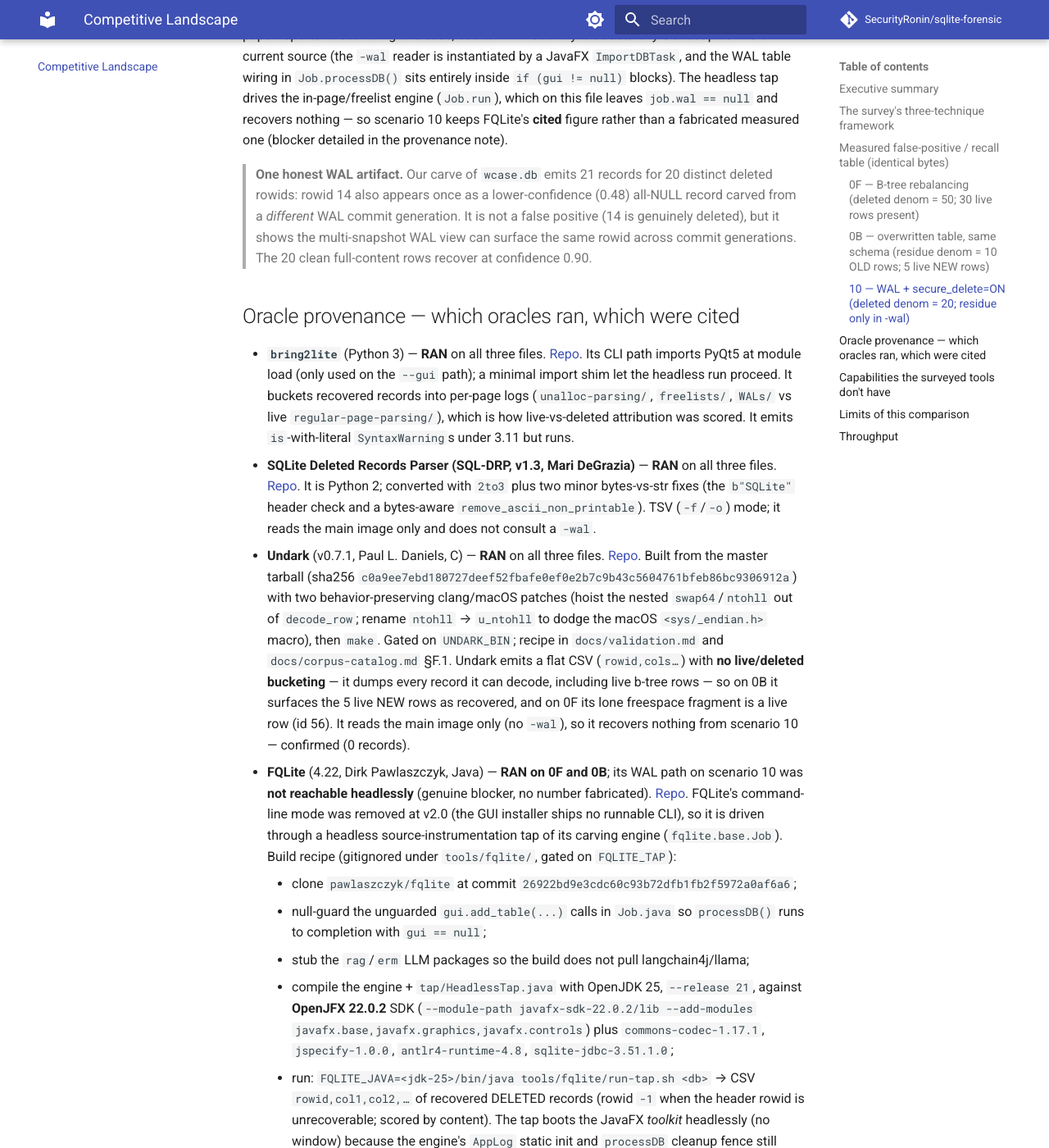
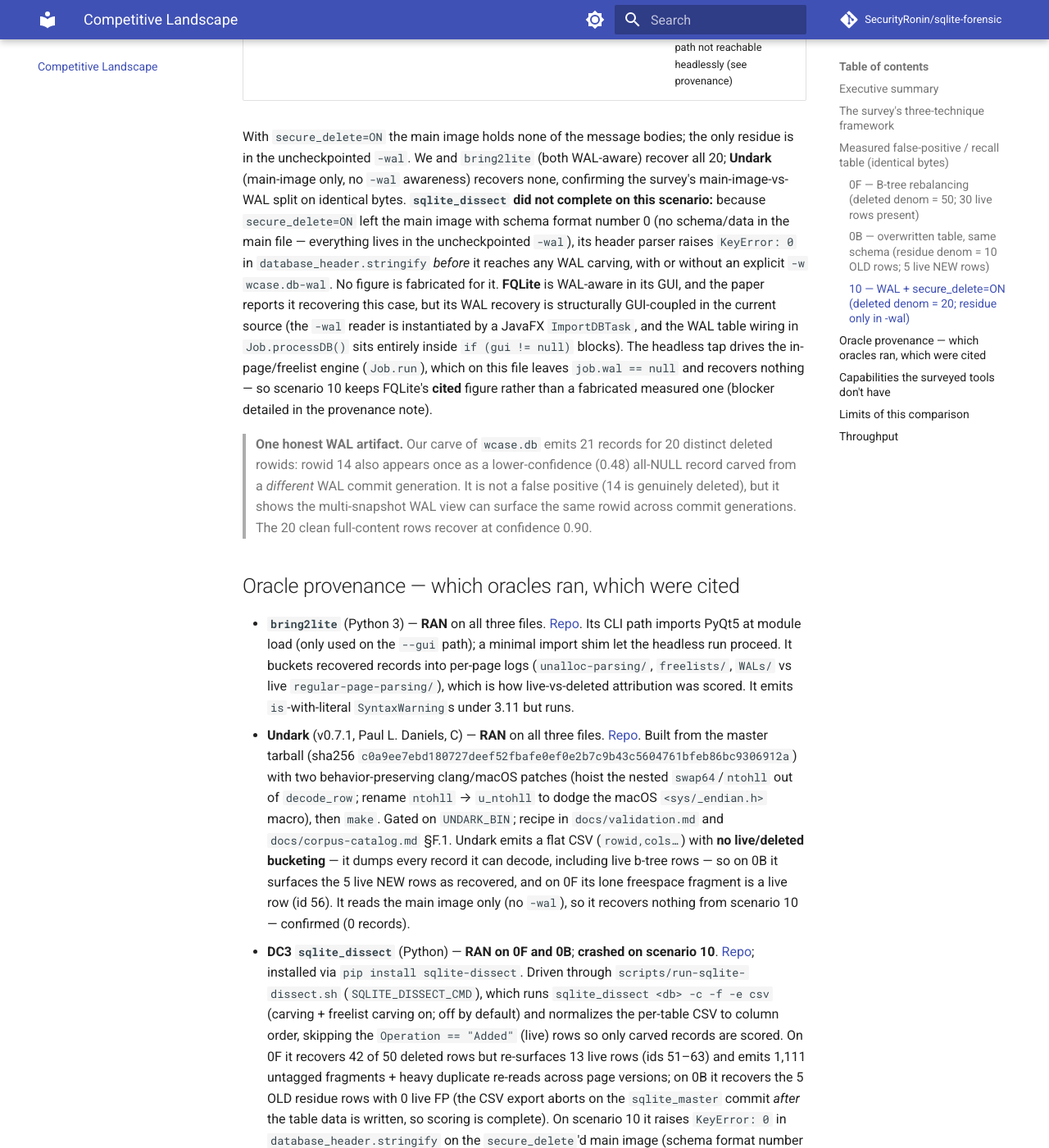
Before and after one commit to SecurityRonin/sqlite-forensic, an MkDocs documentation site: the page built from docs/competitive-landscape.md, in a window 1280 px wide and 1400 px high, scrolled down 4618 px. Shown: the whole window at 82% size. Built offline with MkDocs 1.6.1 and Material for MkDocs 9.7.7, drawn with Linux system fonts in a browser that asks for light colours; comment, search, counter and statistics services are not loaded; some of the changed text lies outside the part shown.

Commit message:
refactor(comparison): drop SQL-DRP everywhere; measure sqlite_dissect on the FP scenarios
SQL-DRP (SQLite Deleted Records Parser) is a printable-string carver: it emits
space-joined blobs per region with no per-column identity, so under the head-to-head's
(col1,col2) matcher it has no comparable recall — a capability boundary, not a recovery
failure. Per request, remove it entirely from the code, the paper, and all docs, keeping
the per-column-record carvers whose recall IS comparable: bring2lite and DC3 sqlite_dissect.

- harness: SQL-DRP gate/parse/score/test removed from nemetz_tool_comparison.rs (8 tests pass)
- paper: Table 3 + abstract/eval/conclusion now "four independent tools"; bib entry dropped
- recovery-comparison.md, comparison_metrics.csv, recovery-comparison.png: SQL-DRP rows removed
- validation.md, corpus-catalog.md, tools/README.md, .gitignore, peripheral scripts: de-SQL-DRP'd
- tools/sqldrp/ + scripts/run-sqldrp.sh deleted

competitive-landscape.md: measure sqlite_dissect (DC3, `-c -f`) on the FP scenarios so the
false-positive comparison is also four tools (tier-2: real tool output, ground truth from
documented construction):
- 0F: recall 0.840 (42/50) but re-surfaces 13 LIVE rows (ids 51-63) as deleted, same Type-**
  failure as bring2lite; 2,543 carved records collapse to 55 tagged + 1,111 untagged fragments
- 0B: recall 0.500, 0 live FP (CSV export aborts on the sqlite_master commit after table data)
- 10: crashes (KeyError: 0) on the secure_delete'd main image before reaching the WAL — blocker
  reported, no figure fabricated

Co-Authored-By: Claude Opus 4.8 (1M context) <noreply@anthropic.com>

```diff
--- a/docs/competitive-landscape.md
+++ b/docs/competitive-landscape.md
@@ -12,12 +12,13 @@ table).
 
 We replicated the survey's scenario *construction* with the real `sqlite3` engine
 and measured our carver against four of the survey's tools on **identical bytes**:
-`bring2lite`, `Undark` (v0.7.1), the SQLite Deleted Records Parser (SQL-DRP,
-Mari DeGrazia), and `FQLite` (4.22, driven headlessly via a source tap). FQLite's
-in-page/freelist carve ran on the two non-WAL scenarios (0F/0B); its WAL recovery
-path is GUI-coupled in the current source and was not reachable headlessly, so
-scenario 10 has no FQLite number (the blocker is documented below — no figure is
-fabricated).
+`bring2lite`, `Undark` (v0.7.1), DC3's `sqlite_dissect`, and `FQLite` (4.22, driven
+headlessly via a source tap). Two tools could not run on every scenario, and we
+report the blocker rather than a fabricated number: FQLite's WAL recovery path is
+GUI-coupled in the current source and was not reachable headlessly, so scenario 10
+has no FQLite number; `sqlite_dissect` crashes on scenario 10's `secure_delete`'d
+main image (schema format 0) before it reaches the WAL. Both blockers are
+documented below.
 
 - **On the B-tree rebalancing scenario, `bring2lite` produced 13 false positives
   (live rows reported as deleted; precision 0.705); our carver produced 0
@@ -28,7 +29,7 @@ fabricated).
   positives here (precision 1.000) — its freelist carve recovers fewer of the
   truly-deleted rows (11/50) but does not re-surface a live one.
 - **On WAL + `secure_delete=ON`, we recover all 20 deleted rows from the `-wal`**;
-  SQL-DRP (a main-image-only carver) recovers 0 because it does not read the
+  `Undark` (a main-image-only carver) recovers 0 because it does not read the
   `-wal`. This matches the survey's observation that only WAL-aware tools recover
   this case.
 - **On the overwritten-same-schema scenario we are honest-but-imperfect.** We
@@ -51,7 +52,7 @@ evaluates tools for false positives within each:
 
 | Technique | What it reads | Survey's tool examples |
 |---|---|---|
-| **Metadata-based** | freeblocks + freelist via the page/b-tree structure | SQLite Deleted Records Parser |
+| **Metadata-based** | freeblocks + freelist via the page/b-tree structure | freeblock/freelist parsers |
 | **Carving-based** | pattern/serial-type scan of unallocated space | Undark, bring2lite, FQLite |
 | **WAL / journal** | the `-wal` and rollback `-journal` sidecars | bring2lite, FQLite |
 
@@ -93,14 +94,19 @@ ground-truth live/deleted sets. `precision = TP / (TP + FP)`,
 | bring2lite | 31 | **13** | 0.705 | 0.620 | measured (this repo, identical bytes) |
 | FQLite | 11 | **0** | 1.000 | 0.220 | measured (this repo, identical bytes) |
 | Undark | 0 | **1** | 0.000 | 0.000 | measured (this repo, identical bytes) |
-| SQL-DRP | 5 | 0 | 1.000 | 0.100 | measured (this repo, identical bytes) |
+| DC3 `sqlite_dissect` | 42 | **13** | 0.764 | 0.840 | measured (this repo, identical bytes) |
 | Bring2Lite | — | ~10 | — | — | reported by the paper (its corpus) |
-| SQLite Deleted Record Parser | — | 0 | — | (lower) | reported by the paper (its corpus) |
 
-The headline: on identical bytes, the freed-page carver (`bring2lite`) re-surfaces
-**13 live rows** as deleted; our live-rowid exclusion yields **0**. SQL-DRP, a
-metadata-only freeblock scanner, also avoids the live-row false positives but
-recovers far fewer truly-deleted rows (it does not chase whole freed pages).
+The headline: on identical bytes, the freed-page carvers re-surface live rows as
+deleted — `bring2lite` **13**, `sqlite_dissect` **13** (ids 51–63) — while our
+live-rowid exclusion yields **0**. `sqlite_dissect` recovers the most truly-deleted
+rows (42 of 50) but pays for it in noise and live re-reads: its `-c -f` carve emits
+**2,543 carved records** that collapse to just **55 distinct tagged rows** (42
+deleted + 13 live) plus **1,111 untagged fragments** and ~1,377 duplicate re-reads
+of the same row across page versions (precision is scored on the tagged data rows
+only, as for the other tools; the untagged fragments are not scoreable as
+live/deleted). This is the same aggressive-freelist-carve noise measured in the
+Nemetz head-to-head (`recovery-comparison.md`).
 **FQLite** recovers 11 of the 50 truly-deleted freelist rows (ids 1–9, 18, 27,
 content-scored by the embedded `ROW-<id>-…` tag) with **0** live false positives
 (its 15 output lines also include 1 `sqlite_master` schema row and 2 untagged
@@ -118,7 +124,7 @@ live-row fragment, exactly the survey's Type-\*\* weakness.
 | **sqlite4n6 (ours)** | 5 | 0 | 1.000 | 0.500 | measured (this repo, identical bytes) |
 | bring2lite | 5 | 0 | 1.000 | 0.500 | measured (this repo, identical bytes) |
 | FQLite | 5 | 0 | 1.000 | 0.500 | measured (this repo, identical bytes) |
-| SQL-DRP | 5 | 0 | 1.000 | 0.500 | measured (this repo, identical bytes) |
+| DC3 `sqlite_dissect` | 5 | 0 | 1.000 | 0.500 | measured (this repo, identical bytes) |
 
 All four recover the 5 surviving OLD residue rows (rowids 6..=10; the other 5 OLD
 rows lost their cells to same-rowid reuse by the NEW rows) and none re-surface a
@@ -126,7 +132,12 @@ live NEW row, so the *content* false-positive count is 0 for all four on this
 replication. `FQLite` carves the OLD residue as a flat list under the recreated
 `students` table (its output is the 5 `OLD-NAME-6..10` rows, plus the
 `sqlite_master` schema row and one malformed fragment, neither a live NEW row), so
-it shares the others' clean 0-false-positive result on this replication. **Our nuance (the Type-\* caveat):** we attribute the OLD residue by
+it shares the others' clean 0-false-positive result on this replication.
+`sqlite_dissect` likewise surfaces the 5 `OLD-NAME-6..10` residue rows with **0**
+live false positives, alongside 26 untagged phantom fragments from its freelist
+carve; its CSV export then aborts (`IndexError` while writing the `sqlite_master`
+schema commit) *after* the table data is fully written, so the residue scoring is
+complete. **Our nuance (the Type-\* caveat):** we attribute the OLD residue by
 page ownership to the recreated `recovered_students` table; we do not reroute or
 re-tier it. Where the recreated table is `AUTOINCREMENT`, we now ALSO surface a
 `table_instance_risk` provenance flag on each residue row whose `rowid` exceeds the
@@ -134,9 +145,8 @@ table's `sqlite_sequence` high-water mark — a **hint**, not a predecessor proo
 (the same `rowid > seq` is reachable by an `UPDATE` of the rowid or a
 `sqlite_sequence` edit), carrying its evidence (the rowid, the seq) so the examiner
 can cross-check. For a plain `INTEGER PRIMARY KEY` recreate the flag stays silent —
-the survey's genuinely-undecidable case. `bring2lite`/SQL-DRP sidestep the
-attribution question entirely by emitting the residue as schema-less unallocated
-blobs.
+the survey's genuinely-undecidable case. `bring2lite` sidesteps the attribution
+question entirely by emitting the residue as schema-less unallocated blobs.
 
 ### 10 — WAL + secure_delete=ON (deleted denom = 20; residue only in `-wal`)
 
@@ -145,15 +155,18 @@ blobs.
 | **sqlite4n6 (ours)** | 20 | 0 | 1.000 | 1.000 | measured (this repo, identical bytes) |
 | bring2lite | 20 | 0 | 1.000 | 1.000 | measured (this repo, identical bytes) |
 | Undark | 0 | 0 | n/a | 0.000 | measured (this repo, identical bytes) |
-| SQL-DRP | 0 | 0 | n/a | 0.000 | measured (this repo, identical bytes) |
+| DC3 `sqlite_dissect` | — | — | — | — | did not complete — crashes on the `secure_delete`'d main image (see provenance) |
 | FQLite | — | — | — | recover | cited (paper) — WAL path not reachable headlessly (see provenance) |
-| SQLite-DRP | — | — | — | do not recover | reported by the paper (its corpus) |
 
 With `secure_delete=ON` the main image holds none of the message bodies; the only
 residue is in the uncheckpointed `-wal`. We and `bring2lite` (both WAL-aware)
-recover all 20; SQL-DRP and **Undark** (both main-image only — Undark has no `-wal`
-awareness) recover none, confirming the survey's main-image-vs-WAL split on
-identical bytes. **FQLite** is WAL-aware in its GUI, and the paper reports it
+recover all 20; **Undark** (main-image only, no `-wal` awareness) recovers none,
+confirming the survey's main-image-vs-WAL split on identical bytes.
+**`sqlite_dissect` did not complete on this scenario:** because `secure_delete=ON`
+left the main image with schema format number 0 (no schema/data in the main file —
+everything lives in the uncheckpointed `-wal`), its header parser raises
+`KeyError: 0` in `database_header.stringify` *before* it reaches any WAL carving,
+with or without an explicit `-w wcase.db-wal`. No figure is fabricated for it. **FQLite** is WAL-aware in its GUI, and the paper reports it
 recovering this case, but its WAL recovery is structurally GUI-coupled in the
 current source (the `-wal` reader is instantiated by a JavaFX `ImportDBTask`, and
 the WAL table wiring in `Job.processDB()` sits entirely inside `if (gui != null)`
@@ -178,11 +191,6 @@ in the provenance note).
   (`unalloc-parsing/`, `freelists/`, `WALs/` vs live `regular-page-parsing/`),
   which is how live-vs-deleted attribution was scored. It emits `is`-with-literal
   `SyntaxWarning`s under 3.11 but runs.
-- **SQLite Deleted Records Parser (SQL-DRP, v1.3, Mari DeGrazia)** — **RAN** on all
-  three files. [Repo](https://github.com/mdegrazia/SQLite-Deleted-Records-Parser).
-  It is Python 2; converted with `2to3` plus two minor bytes-vs-str fixes (the
-  `b"SQLite"` header check and a bytes-aware `remove_ascii_non_printable`). TSV
-  (`-f`/`-o`) mode; it reads the main image only and does not consult a `-wal`.
 - **Undark** (v0.7.1, Paul L. Daniels, C) — **RAN** on all three files.
   [Repo](https://github.com/inflex/undark). Built from the master tarball (sha256
   `c0a9ee7ebd180727deef52fbafe0ef0e2b7c9b43c5604761bfeb86bc9306912a`) with two
@@ -195,6 +203,20 @@ in the provenance note).
   recovered, and on 0F its lone freespace fragment is a live row (id 56). It reads
   the main image only (no `-wal`), so it recovers nothing from scenario 10 —
   confirmed (0 records).
+- **DC3 `sqlite_dissect`** (Python) — **RAN on 0F and 0B**; **crashed on scenario
+  10**. [Repo](https://github.com/dod-cyber-crime-center/sqlite-dissect); installed
+  via `pip install sqlite-dissect`. Driven through `scripts/run-sqlite-dissect.sh`
+  (`SQLITE_DISSECT_CMD`), which runs `sqlite_dissect <db> -c -f -e csv` (carving +
+  freelist carving on; off by default) and normalizes the per-table CSV to column
+  order, skipping the `Operation == "Added"` (live) rows so only carved records are
+  scored. On 0F it recovers 42 of 50 deleted rows but re-surfaces 13 live rows
+  (ids 51–63) and emits 1,111 untagged fragments + heavy duplicate re-reads across
+  page versions; on 0B it recovers the 5 OLD residue rows with 0 live FP (the CSV
+  export aborts on the `sqlite_master` commit *after* the table data is written, so
+  scoring is complete). On scenario 10 it raises `KeyError: 0` in
+  `database_header.stringify` on the `secure_delete`'d main image (schema format
+  number 0) before any WAL carving, with or without `-w` — so no figure is entered.
+  Setup in `tools/README.md` and `docs/corpus-catalog.md` §F.4.
 - **FQLite** (4.22, Dirk Pawlaszczyk, Java) — **RAN on 0F and 0B**; its WAL path on
   scenario 10 was **not reachable headlessly** (genuine blocker, no number
   fabricated). [Repo](https://github.com/pawlaszczyk/fqlite). FQLite's command-line
@@ -236,15 +258,16 @@ in the provenance note).
   (both gitignored); also in `docs/validation.md` and `docs/corpus-catalog.md`
   §F.2.
 
-> **Companion comparison — the Nemetz head-to-head.** `bring2lite` and SQL-DRP are
-> also wired as standing, env-gated oracles into the repo's third-party-ground-truth
-> head-to-head (`forensic/tests/nemetz_tool_comparison.rs`, written up in
-> [`recovery-comparison.md`](recovery-comparison.md)), through the **same** committed
-> wrappers used here — `scripts/run-bring2lite.sh` (`BRING2LITE_CMD`) and
-> `scripts/run-sqldrp.sh` (`SQLDRP_CMD`). That table scores precision/recall against
-> the Nemetz answer key on the `(col1,col2)` matcher (where SQL-DRP's string-carver
-> nature surfaces as a documented 0-identity boundary); this page scores the
-> survey's **false-positive** scenarios. Read the two together for the full picture.
+> **Companion comparison — the Nemetz head-to-head.** `bring2lite` and DC3
+> `sqlite_dissect` are also wired as standing, env-gated oracles into the repo's
+> third-party-ground-truth head-to-head (`forensic/tests/nemetz_tool_comparison.rs`,
+> written up in [`recovery-comparison.md`](recovery-comparison.md)), through committed
+> wrappers — `scripts/run-bring2lite.sh` (`BRING2LITE_CMD`) and
+> `scripts/run-sqlite-dissect.sh` (`SQLITE_DISSECT_CMD`). That table scores
+> precision/recall against the Nemetz answer key on the `(col1,col2)` matcher (both
+> tools emit per-column records, so their recall is directly comparable); this page
+> scores the survey's **false-positive** scenarios. Read the two together for the
+> full picture.
 
 ## Capabilities the surveyed tools don't have
 
@@ -314,7 +337,6 @@ pinned by the env-gated perf-smoke `forensic/tests/perf_large_carve.rs`
 | `sqlite4n6 carve` (workbook) + `-f db` | 44.8 s | 79,904 deleted | as above, **plus** it rebuilds a 45 MB queryable `.carved.db` + an 8.7 MB `.xlsx` |
 | `undark -i` | 1.5 s | 177,906 | **flat-dump**: whole b-tree (live + freespace), no live/deleted split — ~178k rows are almost all *live* |
 | `fqlite` (headless tap) | 2.4 s | 2,935 | **deleted-only** bucket (status flag `D`), but mostly freelist-page fragments — only 31 rows carry an `MSG-` tag, 6 of them in the true deleted range |
-| `sqldrp` (sqlparse v1.3) | 0.2 s | 5 | **metadata/string carve**: printable-ASCII blobs from a handful of freeblock/unallocated regions; no per-column record, no live/deleted split |
 | `bring2lite` | — (did not complete) | 0 | crashes mid-run (`struct.error: unpack requires a buffer of 1 bytes` in `_extract_trunk_page_content` while parsing a freelist trunk page) before producing any recovered record |
 
 Notes on the measurements:
@@ -328,8 +350,6 @@ Notes on the measurements:
 - **`undark` emits all 177,906 rows then SIGSEGVs at exit** when its stdout is a
   regular file or `/dev/null` (it exits cleanly to a pipe); the timing pipes its
   output, and the row count is complete regardless of the exit-time crash.
-- **`sqldrp`** is a printable-string carver: on this db it surfaces 5 freeblock /
-  unallocated string blobs, not 80k records — it does not chase freed pages.
 - **Flags shown are the current `-f`/`-o` form.** These figures were measured
   before the output-flag redesign, when a single `--db` run materialized the
   workbook *and* the carved db together (the 44.8 s row); the carve work itself is
@@ -341,7 +361,6 @@ with the table above; kept only as a historical order-of-magnitude anchor):**
 | Tool | Reported time |
 |---|---:|
 | Undark | 2.94 s |
-| SQLite-DRP | 3.97 s |
 | FQLite | 13.62 s |
 | Bring2Lite | 21.89 s |
 
--- a/docs/img/comparison_metrics.csv
+++ b/docs/img/comparison_metrics.csv
@@ -3,17 +3,14 @@ category,tool,recall_substrate,precision,f1,f0_5
 0C,undark,0.166667,0.583333,0.259259,0.388889
 0C,fqlite,0.797619,0.797619,0.797619,0.797619
 0C,bring2lite,0.476190,1.000000,0.645161,0.819672
-0C,sqldrp,0.000000,0.000000,0.000000,0.000000
 0D,ours,1.000000,1.000000,1.000000,1.000000
 0D,undark,0.052632,0.090909,0.066667,0.079365
 0D,fqlite,1.000000,1.000000,1.000000,1.000000
 0D,bring2lite,0.368421,1.000000,0.538462,0.744681
-0D,sqldrp,0.000000,1.000000,0.000000,0.000000
 0E,ours,1.000000,1.000000,1.000000,1.000000
 0E,undark,0.750000,0.333333,0.461538,0.375000
 0E,fqlite,0.500000,0.250000,0.333333,0.277778
 0E,bring2lite,0.750000,0.375000,0.500000,0.416667
-0E,sqldrp,0.000000,1.000000,0.000000,0.000000
 0C,sqlite_dissect,0.607143,0.689189,0.645570,0.671053
 0D,sqlite_dissect,0.894737,0.857143,0.875537,0.864407
 0E,sqlite_dissect,0.750000,0.004717,0.009375,0.005887
```
Also changed, not shown: README.md (+1 -1 lines), docs/corpus-catalog.md (+25 -37 lines), docs/design/drop-recreate-attribution.md (+1 -1 lines), docs/plot_comparison.py (+2 -6 lines), docs/recovery-comparison.md (+11 -30 lines), docs/validation.md (+6 -6 lines), tools/README.md (+3 -5 lines), tools/sqldrp/SETUP.md (deleted, +0 -55 lines), docs/img/recovery-comparison.png, 7 other files.
